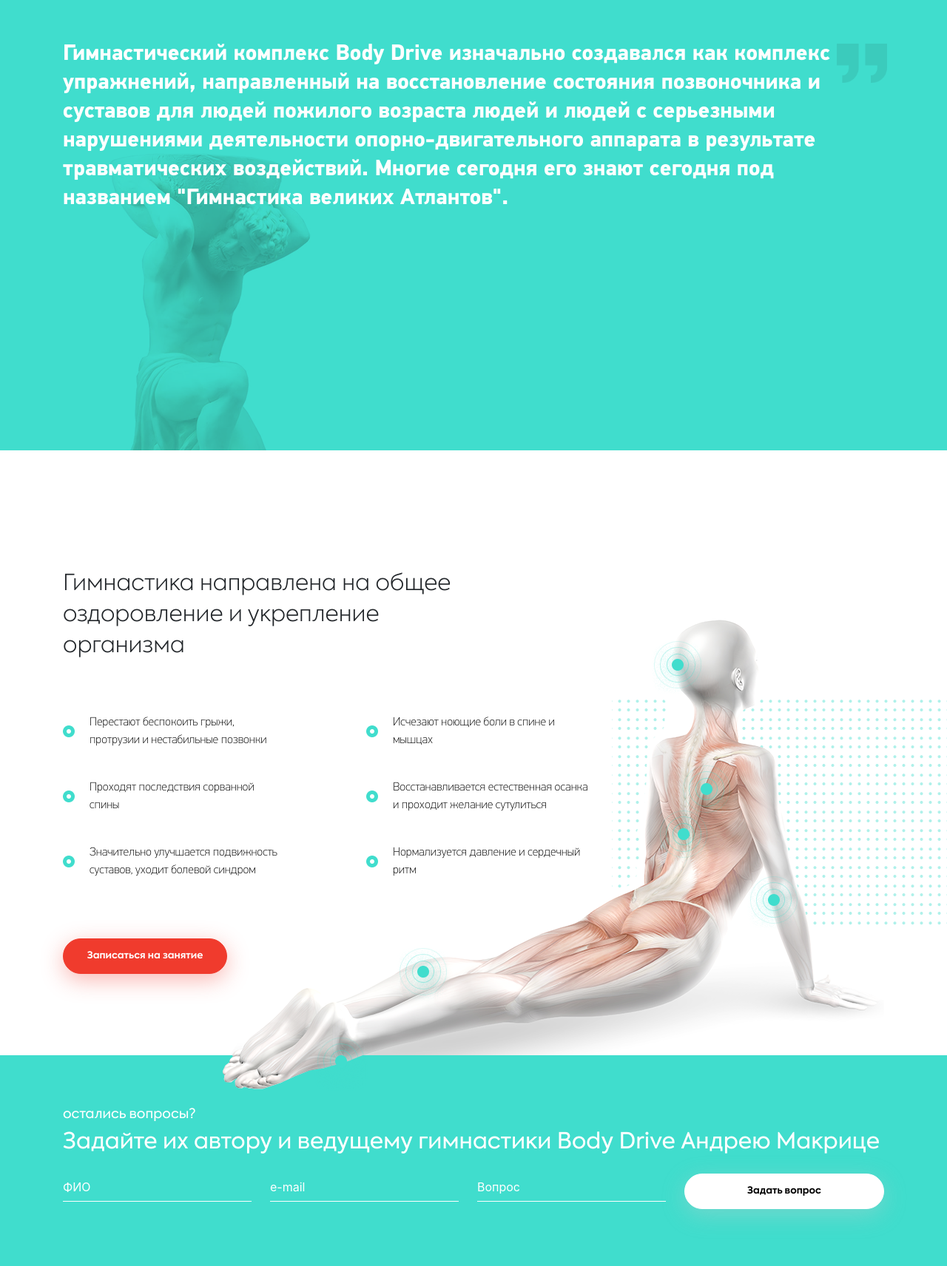
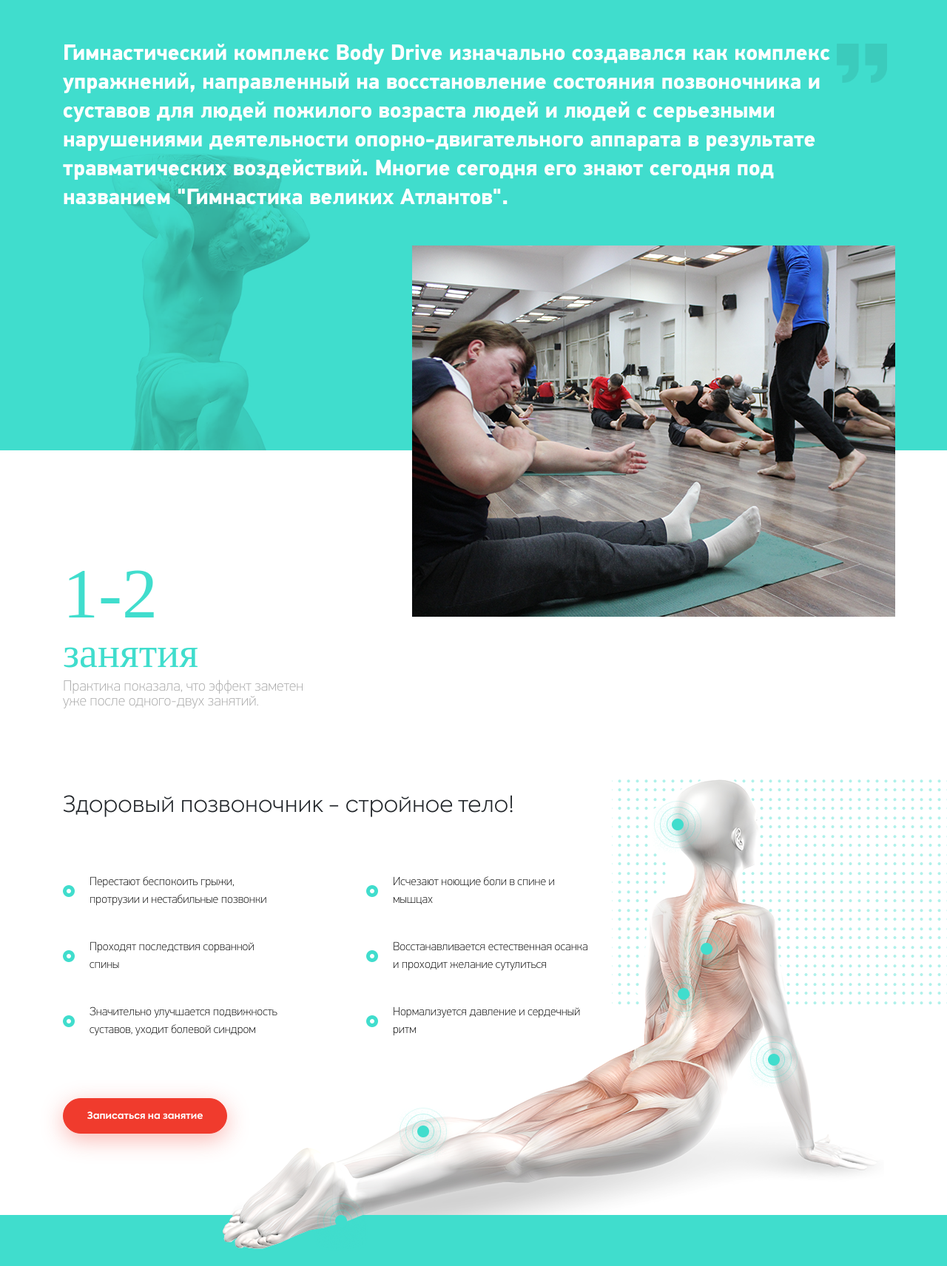
Before and after one commit to DmitriySkor/bodydrive, a PHP site: page /about.php in a window 1280 px wide. Shown: the part 188-1900 px from the top of the page at 74% size. Run offline with PHP 8.4, Linux system fonts and the light colour scheme.

Commit message:
about page, create third section.

```diff
--- a/about.php
+++ b/about.php
@@ -21,12 +21,19 @@
             <div class="row">
                 <div class="col-lg-12">
                     <div class="gymnastiks_skeleton">
+                        <div class="gym_lesson">
+                            <p class="gym_lesson_title">
+                            1-2 <br> <span>занятия</span>
+                            </p>
+                            <p class="gym_lesson_sub_title">
+                                Практика показала, что эффект заметен<br>
+                                уже после одного-двух занятий.
+                            </p>
+                        </div>
                         <img src="img/skletonn.png" alt="img">
                         <div class="gymnastiks_section_wrap">
-                            <h2 class="gymnastiks_section_title">
-                                Гимнастика направлена на общее
-                                оздоровление и укрепление
-                                организма
+                            <h2 class="gymnastiks_section_title about__gym_section_title">
+                                Здоровый позвоночник - стройное тело!
                             </h2>
                             <div class="gymnastiks_section_list">
                                 <div class="gymnastiks_section_item">
--- a/css/style.css
+++ b/css/style.css
@@ -1113,3 +1113,42 @@
     height: 60px;
     width: 68px;
 }
+
+.about__first_section_text:after{
+    content: " ";
+    position: absolute;
+    right: 0;
+    bottom: -530px;
+    background: url(/img/about-fs-img.png) no-repeat;
+    background-size: cover;
+    display: block;
+    height: 502px;
+    width: 100%;
+    max-width: 653px;
+}
+
+.about__gym_section_title{
+    max-width: 620px;
+}
+
+.gym_lesson{
+    font-family: "Axiforma Light";
+    font-size: 96px;
+    line-height: 0.7;
+    color: #40ddcd;
+    margin-bottom: 110px;
+}
+
+.gym_lesson span{
+    font-family: "Axiforma Light";
+    font-size: 56px;
+}
+
+.gym_lesson_sub_title{
+    font-family: "PF DinText Pro";
+    font-weight: 100;
+    font-size: 20px;
+    color: #a8a8a8;
+    line-height: 1;
+
+}
```
Also changed, not shown: img/about-fs-img.png (added).
